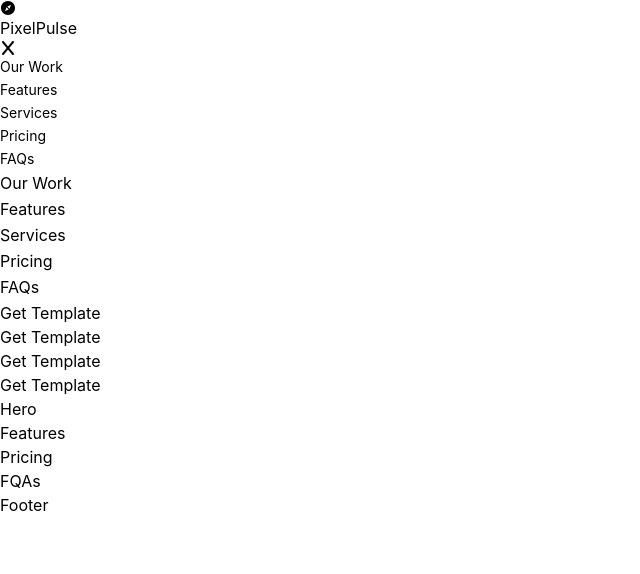
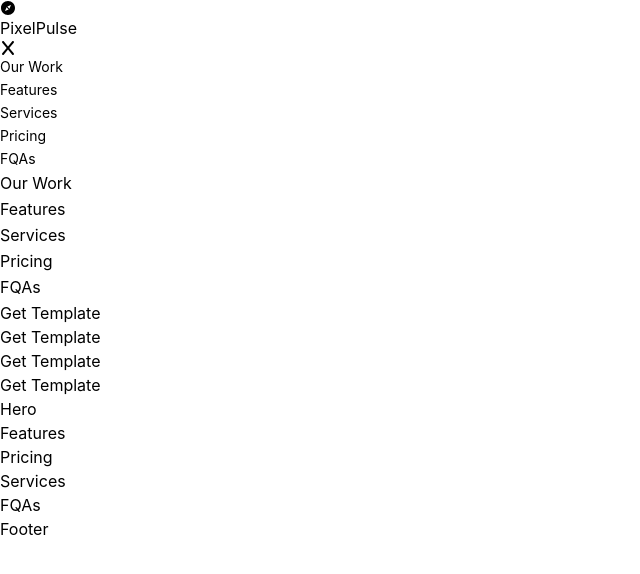
Before and after one commit to davita101/PixelPulse, a React (Vite) app: page / in a window 1280 px wide. Both pictures are taken after a click on the element 640 px from the left and 48 px from the top of the page. Shown: the top 574 px of the page, without its empty margins (0-640 px from the left). Built offline with nearby package versions, Linux system fonts and the light colour scheme.

Commit message:
Add: header, rewrite utils add scrolls

```diff
--- a/src/App.jsx
+++ b/src/App.jsx
@@ -1,4 +1,5 @@
-import { FQAs, Features, Footer, Header, Hero, Pricing } from "./components"
+import { Element } from "react-scroll"
+import { FQAs, Features, Footer, Header, Hero, Pricing, Services } from "./components"
 
 function App() {
   return (
@@ -7,13 +8,26 @@
         <Header />
       </header>
       <main>
-        <Hero id="/hero" />
-        <Features id="/features" />
-        <Pricing id="/pricing" />
-        <FQAs id="fqas" />
+        <Element name="/">
+          <Hero id="/hero" />
+        </Element>
+        <Element name="/features">
+          <Features id="/features" />
+        </Element>
+        <Element name="/pricing">
+          <Pricing id="/pricing" />
+        </Element>
+        <Element name="/services">
+          <Services id="services" />
+        </Element>
+        <Element name="/fqas">
+          <FQAs id="fqas" />
+        </Element>
       </main>
       <footer>
-        <Footer id='/footer' />
+        <Element name="/footer">
+          <Footer id='/footer' />
+        </Element>
       </footer>
     </div>
   )
--- a/src/components/Header.jsx
+++ b/src/components/Header.jsx
@@ -6,6 +6,7 @@
 import { FaBars } from 'react-icons/fa'
 import { FaX } from 'react-icons/fa6'
 import { gsap } from 'gsap'
+import { Link as LinkScroll } from 'react-scroll'
 
 
 
@@ -16,19 +17,19 @@
         if (click) {
             gsap.fromTo("#navLinks > div", {
                 opacity: 0,
-                duration: .4,
+                duration: .5,
 
             }, {
                 opacity: 1,
                 y: 0,
                 stagger: .1,
-                duration: .4,
+                duration: .5,
 
             });
             gsap.fromTo("#navLinks", {
                 opacity: 0,
                 y: -500,
-                duration: .4,
+                duration: .5,
 
             }, {
                 opacity: 1,
@@ -41,37 +42,48 @@
         } else {
             gsap.fromTo("#navLinks > div", {
                 opacity: 1,
-                duration: .4,
+                duration: .5,
 
             }, {
                 opacity: 0,
                 stagger: .1,
-                duration: .4,
+                duration: .5,
 
 
             });
             gsap.fromTo("#navLinks", {
-                opacity: 1,
+                opacity: 0.01,
                 y: 0,
-                duration: .2,
+                duration: .5,
+                ease: "back.in",
+
             }, {
-                opacity: 0,
+                opacity: 0.01,
                 y: -500,
                 stagger: .1,
-                duration: .2,
+                ease: "back.in",
+                duration: .5,
             });
 
         }
 
     }, [click]);
     return (
-        <div className='lg:px-[10rem] fixed w-full  p-5 flex lg:flex-row flex-col justify-between items-center'>
+        <div className='lg:px-[10rem] fixed w-full  p-5 flex lg:flex-row flex-col justify-between  items-center'>
             {/* Logo */}
-            <div className='flex justify-between lg:w-[120px]  w-full'>
-                <div className={`${headingText[0].flexCenter} gap-1 cursor-pointer`}>
-                    <AiFillCompass className='text-[2rem] text-orange-500' />
-                    <h2 className={`${headingText[0].secondaryHeading}  font-medium`}>PixelPulse</h2>
-                </div>
+            <div className='flex justify-between lg:w-[120px]  w-full relative z-[2]'>
+                <LinkScroll
+                    activeClass="active"
+                    to={`${navBar[0].link}`}
+                    spy={true}
+                    smooth={true}
+                    duration={1}
+                >
+                    <div className={`${headingText[0].flexCenter} gap-1 cursor-pointer bg-white`}>
+                        <AiFillCompass className='text-[2rem] text-orange-500' />
+                        <h2 className={`${headingText[0].secondaryHeading}  font-medium`}>PixelPulse</h2>
+                    </div>
+                </LinkScroll>
                 <div
                     onClick={() => { setClick(!click), setClickOnLoader(true) }}
                     className='lg:hidden cursor-pointer'>
@@ -81,24 +93,41 @@
             </div>
             {/* lists */}
             {/* Desktop */}
-            <ul className='lg:flex hidden gap-5'>
+            <ul className='lg:flex hidden gap-5 '>
                 {navBar.map((item, index) => (
                     <div
                         className={`${headingText[0].secondaryParagraph}  ul-container opacity-[1] font-medium cursor-pointer`}
                         key={index}>
-                        <li>{item.name}</li>
+                        <LinkScroll
+                            activeClass="active"
+                            to={`${item.link}`}
+                            spy={true}
+                            smooth={true}
+                            duration={1}
+                        >
+                            <li>{item.name}</li>
+                        </LinkScroll>
                         <div className='line' />
                     </div>
                 ))}
             </ul>
             {/* Mobile */}
-            <ul id="navLinks" className={`lg:hidden  w-[100vw] text-[2em] pb-5 border-b-2 border-orange-400 justify-center items-center flex overflow-hidden ${!clickOnLoader ? "z-[-1]" : "z-[1]"} cursor-pointer font-semibold  gap-4 transition-all flex-col `}>
-
+            <ul id="navLinks" className={`lg:hidden bg-white w-[100vw] text-[2em] pb-5 border-b-2 border-orange-400 justify-center items-center flex overflow-hidden ${!clickOnLoader && "hidden"} cursor-pointer font-semibold  gap-4 transition-all flex-col `}>
                 {navBar.map((item, index) => (
                     <div
+
                         className={`${headingText[0].secondaryHeading}  ul-container opacity-[1] cursor-pointer`}
                         key={index}>
-                        <li>{item.name}</li>
+                        <LinkScroll
+                            onClick={() => setClick(false)}
+                            activeClass="active"
+                            to={`${item.link}`}
+                            spy={true}
+                            smooth={true}
+                            duration={1}
+                        >
+                            <li>{item.name}</li>
+                        </LinkScroll>
                         <div className='line' />
                     </div>
                 ))}
@@ -129,7 +158,7 @@
                     Get Template
                 </div>
             </Link>
-        </div>
+        </div >
     )
 }
 
--- /dev/null
+++ b/src/components/Services.jsx
@@ -0,0 +1,11 @@
+import React from 'react'
+
+function Services() {
+    return (
+        <div>
+            Services
+        </div>
+    )
+}
+
+export default Services
--- a/src/components/index.js
+++ b/src/components/index.js
@@ -5,3 +5,4 @@
 export { default as Header } from './Header'
 export { default as Hero } from './Hero'
 export { default as Pricing } from './Pricing'
+export { default as Services } from './Services'
--- a/src/utils/index.jsx
+++ b/src/utils/index.jsx
@@ -12,19 +12,24 @@
 
 export const navBar = [
     {
+        link: "/",
         name: "Our Work"
     },
     {
+        link: "/features",
         name: "Features"
     },
     {
+        link: "/services",
         name: "Services"
     },
     {
+        link: "/pricing",
         name: "Pricing"
     },
     {
-        name: "FAQs"
+        link: "/fqas",
+        name: "FQAs"
     }
 ]
 export const hero = [
```
